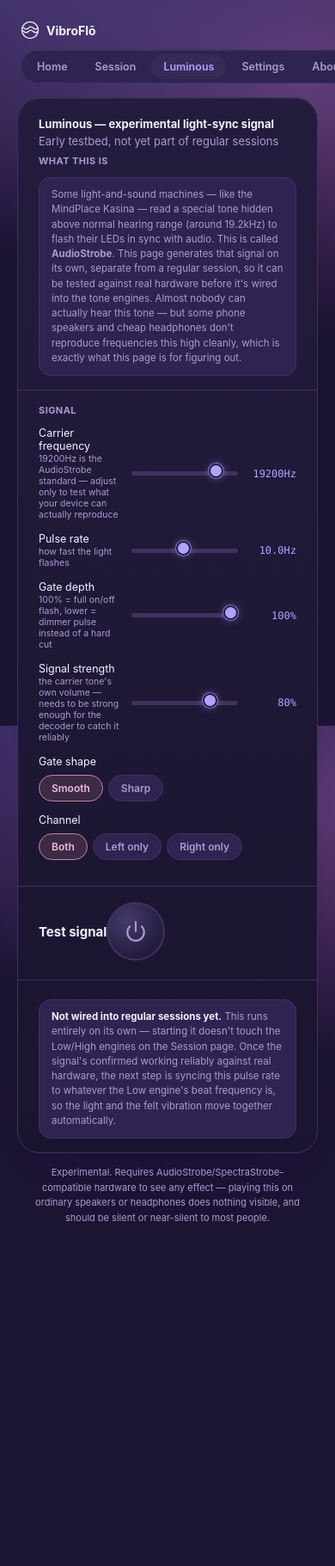
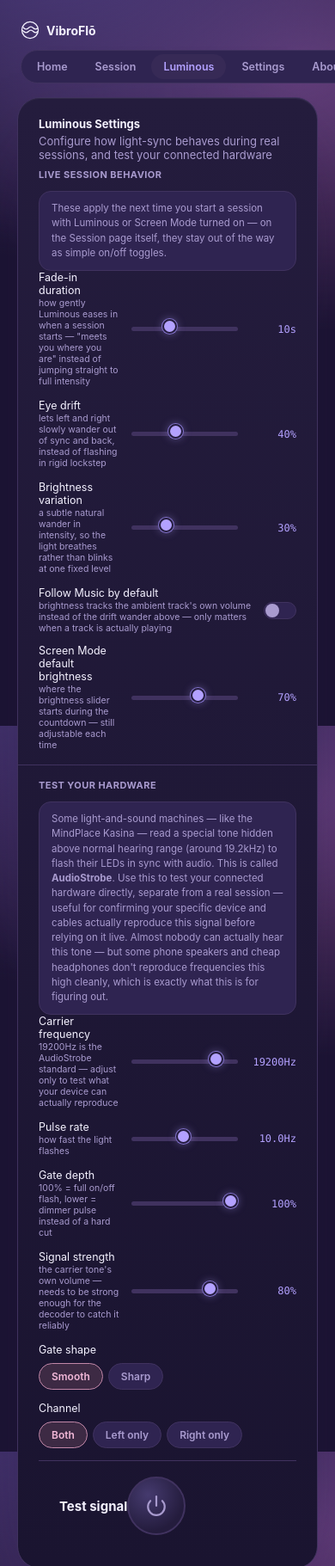
Before and after one commit to quacked73/VibroFlo, a website built with Vite: page luminous.html in a window 390 px wide. Shown: the top 1821 px of the page at 86% size. Before the commit the page ends 1425 px from the top, so only its background shows below. Built offline with nearby package versions, Linux system fonts and the light colour scheme.

Commit message:
Luminous update to ramp.

```diff
--- a/luminous.html
+++ b/luminous.html
@@ -3,7 +3,7 @@
 <head>
 <meta charset="UTF-8">
 <meta name="viewport" content="width=device-width, initial-scale=1.0, maximum-scale=1">
-<title>VibroFlō — Luminous (Experimental)</title>
+<title>VibroFlō — Luminous Settings</title>
 <link rel="icon" type="image/svg+xml" href="/favicon.svg">
 <link rel="stylesheet" href="/src/styles/main.css">
 </head>
@@ -13,25 +13,58 @@
 
   <div class="console">
     <div class="hero-eyebrow">
-      <b style="color:var(--text); display:block; margin-bottom:4px; font-size:13px;">Luminous — experimental light-sync signal</b>
-      Early testbed, not yet part of regular sessions
+      <b style="color:var(--text); display:block; margin-bottom:4px; font-size:13px;">Luminous Settings</b>
+      Configure how light-sync behaves during real sessions, and test your connected hardware
     </div>
 
     <div class="section dim-target" style="border-top:none; padding-top:8px;">
-      <div class="section-title">What this is</div>
+      <div class="section-title">Live Session Behavior</div>
       <div class="callout">
-        Some light-and-sound machines — like the MindPlace Kasina — read a special tone
-        hidden above normal hearing range (around 19.2kHz) to flash their LEDs in sync
-        with audio. This is called <b>AudioStrobe</b>. This page generates that signal on
-        its own, separate from a regular session, so it can be tested against real
-        hardware before it's wired into the tone engines. Almost nobody can actually hear
-        this tone — but some phone speakers and cheap headphones don't reproduce
-        frequencies this high cleanly, which is exactly what this page is for figuring out.
+        These apply the next time you start a session with Luminous or Screen Mode turned on — on the
+        Session page itself, they stay out of the way as simple on/off toggles.
+      </div>
+
+      <div class="ctrl-row">
+        <div class="ctrl-label">Fade-in duration<small>how gently Luminous eases in when a session starts — "meets you where you are" instead of jumping straight to full intensity</small></div>
+        <input type="range" id="prefFadeIn" min="0" max="30" step="1" value="10">
+        <div class="ctrl-value"><span id="prefFadeInVal">10</span>s</div>
+      </div>
+
+      <div class="ctrl-row">
+        <div class="ctrl-label">Eye drift<small>lets left and right slowly wander out of sync and back, instead of flashing in rigid lockstep</small></div>
+        <input type="range" id="prefEyeDrift" min="0" max="100" step="1" value="40">
+        <div class="ctrl-value"><span id="prefEyeDriftVal">40</span>%</div>
+      </div>
+
+      <div class="ctrl-row">
+        <div class="ctrl-label">Brightness variation<small>a subtle natural wander in intensity, so the light breathes rather than blinks at one fixed level</small></div>
+        <input type="range" id="prefBrightnessVar" min="0" max="100" step="1" value="30">
+        <div class="ctrl-value"><span id="prefBrightnessVarVal">30</span>%</div>
+      </div>
+
+      <div class="toggle-line">
+        <div class="ctrl-label">Follow Music by default<small>brightness tracks the ambient track's own volume instead of the drift wander above — only matters when a track is actually playing</small></div>
+        <div class="switch" id="prefFollowMusicSwitch"><div class="knob"></div></div>
+      </div>
+
+      <div class="ctrl-row">
+        <div class="ctrl-label">Screen Mode default brightness<small>where the brightness slider starts during the countdown — still adjustable each time</small></div>
+        <input type="range" id="prefScreenBrightness" min="15" max="100" step="1" value="70">
+        <div class="ctrl-value"><span id="prefScreenBrightnessVal">70</span>%</div>
       </div>
     </div>
 
     <div class="section dim-target">
-      <div class="section-title">Signal</div>
+      <div class="section-title">Test Your Hardware</div>
+      <div class="callout">
+        Some light-and-sound machines — like the MindPlace Kasina — read a special tone
+        hidden above normal hearing range (around 19.2kHz) to flash their LEDs in sync
+        with audio. This is called <b>AudioStrobe</b>. Use this to test your connected hardware
+        directly, separate from a real session — useful for confirming your specific device and
+        cables actually reproduce this signal before relying on it live. Almost nobody can
+        actually hear this tone — but some phone speakers and cheap headphones don't reproduce
+        frequencies this high cleanly, which is exactly what this is for figuring out.
+      </div>
 
       <div class="ctrl-row">
         <div class="ctrl-label">Carrier frequency<small>19200Hz is the AudioStrobe standard — adjust only to test what your device can actually reproduce</small></div>
@@ -73,9 +106,8 @@
           <div class="pill" data-channel="right">Right only</div>
         </div>
       </div>
-    </div>
 
-    <div class="section transport">
+      <div class="section transport" style="margin-top:14px;">
         <div style="display:flex; align-items:center; justify-content:space-between;">
           <div>
             <div style="font-family:var(--sans); font-weight:700; font-size:15px;">Test signal</div>
@@ -89,22 +121,13 @@
           </div>
         </div>
       </div>
-
-    <div class="section dim-target">
-      <div class="callout">
-        <b style="color:var(--text);">Not wired into regular sessions yet.</b> This runs entirely on its
-        own — starting it doesn't touch the Low/High engines on the Session page. Once
-        the signal's confirmed working reliably against real hardware, the next step is
-        syncing this pulse rate to whatever the Low engine's beat frequency is, so the
-        light and the felt vibration move together automatically.
-      </div>
     </div>
   </div>
 
   <div class="footnote">
-    Experimental. Requires AudioStrobe/SpectraStrobe-compatible hardware to see any
-    effect — playing this on ordinary speakers or headphones does nothing visible, and
-    should be silent or near-silent to most people.
+    Live Session Behavior settings apply automatically on Session — no need to revisit them there.
+    The hardware test above requires AudioStrobe/SpectraStrobe-compatible hardware to see any
+    effect, and should be silent or near-silent to most people on ordinary speakers.
   </div>
 
 <script type="module" src="/src/js/luminous.js"></script>
--- /dev/null
+++ b/src/js/luminous-prefs.js
@@ -0,0 +1,30 @@
+// Persisted Luminous behavior preferences — configured on the Luminous
+// settings page, read by Session when a session actually starts. Plain
+// localStorage rather than IndexedDB since these are a handful of small
+// values, same pattern already used for "remember last setup" elsewhere.
+
+const KEY = "vibrosomatics_luminous_prefs";
+
+const DEFAULTS = {
+  eyeDrift: 40,
+  brightnessVar: 30,
+  followMusic: false,
+  fadeInSeconds: 10,       // shared by the AudioStrobe signal and the Screen Mode flicker
+  screenBrightnessDefault: 70,
+};
+
+export function getLuminousPrefs(){
+  try{
+    const saved = JSON.parse(localStorage.getItem(KEY) || "{}");
+    return { ...DEFAULTS, ...saved };
+  }catch(e){
+    return { ...DEFAULTS };
+  }
+}
+
+export function saveLuminousPrefs(partial){
+  const current = getLuminousPrefs();
+  const next = { ...current, ...partial };
+  try{ localStorage.setItem(KEY, JSON.stringify(next)); }catch(e){ /* storage full/unavailable — non-fatal */ }
+  return next;
+}
--- a/src/js/luminous.js
+++ b/src/js/luminous.js
@@ -1,17 +1,68 @@
-// Luminous — a standalone AudioStrobe test signal generator.
+// Luminous Settings — configures how light-sync behaves during real
+// sessions (persisted, read by session.js), plus a standalone AudioStrobe
+// test signal generator for pre-testing connected hardware directly.
 //
-// Deliberately separate from session.js's audio graph: this is a lab bench
-// for dialing in a real light-sync signal against actual hardware (starting
-// with a MindPlace Kasina), not yet a feature wired into regular sessions.
-// The technique is the same amplitude-gating already used for Isochronic
-// mode on the Session page's engines — an LFO gates a gain node — just aimed
-// at a carrier frequency above normal hearing instead of an audible tone.
+// The test signal below is deliberately separate from session.js's own
+// audio graph — a lab bench for dialing in a real light-sync signal against
+// actual hardware (starting with a MindPlace Kasina). The technique is the
+// same amplitude-gating already used for Isochronic mode on the Session
+// page's engines — an LFO gates a gain node — just aimed at a carrier
+// frequency above normal hearing instead of an audible tone.
 
 import { renderNav } from "./nav.js";
 import { logoSVG } from "./logo.js";
 import { showLuminousWarning } from "./luminous-safety.js";
+import { getLuminousPrefs, saveLuminousPrefs } from "./luminous-prefs.js";
 
 renderNav("luminous");
+
+// ---------- Live Session Behavior (persisted preferences) ----------
+const prefFadeIn = document.getElementById("prefFadeIn");
+const prefFadeInVal = document.getElementById("prefFadeInVal");
+const prefEyeDrift = document.getElementById("prefEyeDrift");
+const prefEyeDriftVal = document.getElementById("prefEyeDriftVal");
+const prefBrightnessVar = document.getElementById("prefBrightnessVar");
+const prefBrightnessVarVal = document.getElementById("prefBrightnessVarVal");
+const prefFollowMusicSwitch = document.getElementById("prefFollowMusicSwitch");
+const prefScreenBrightness = document.getElementById("prefScreenBrightness");
+const prefScreenBrightnessVal = document.getElementById("prefScreenBrightnessVal");
+
+(function initPrefsUI(){
+  const prefs = getLuminousPrefs();
+  prefFadeIn.value = prefs.fadeInSeconds;
+  prefFadeInVal.textContent = prefs.fadeInSeconds;
+  prefEyeDrift.value = prefs.eyeDrift;
+  prefEyeDriftVal.textContent = prefs.eyeDrift;
+  prefBrightnessVar.value = prefs.brightnessVar;
+  prefBrightnessVarVal.textContent = prefs.brightnessVar;
+  prefFollowMusicSwitch.classList.toggle("on", prefs.followMusic);
+  prefScreenBrightness.value = prefs.screenBrightnessDefault;
+  prefScreenBrightnessVal.textContent = prefs.screenBrightnessDefault;
+})();
+
+prefFadeIn.addEventListener("input", () => {
+  prefFadeInVal.textContent = prefFadeIn.value;
+  saveLuminousPrefs({ fadeInSeconds: parseInt(prefFadeIn.value, 10) });
+});
+prefEyeDrift.addEventListener("input", () => {
+  prefEyeDriftVal.textContent = prefEyeDrift.value;
+  saveLuminousPrefs({ eyeDrift: parseInt(prefEyeDrift.value, 10) });
+});
+prefBrightnessVar.addEventListener("input", () => {
+  prefBrightnessVarVal.textContent = prefBrightnessVar.value;
+  saveLuminousPrefs({ brightnessVar: parseInt(prefBrightnessVar.value, 10) });
+});
+prefFollowMusicSwitch.addEventListener("click", () => {
+  const next = !prefFollowMusicSwitch.classList.contains("on");
+  prefFollowMusicSwitch.classList.toggle("on", next);
+  saveLuminousPrefs({ followMusic: next });
+});
+prefScreenBrightness.addEventListener("input", () => {
+  prefScreenBrightnessVal.textContent = prefScreenBrightness.value;
+  saveLuminousPrefs({ screenBrightnessDefault: parseInt(prefScreenBrightness.value, 10) });
+});
+
+// ---------- Test Your Hardware (unchanged from before) ----------
 
 const powerBtn = document.getElementById("lumPowerBtn");
 const statusEl = document.getElementById("lumStatus");
```
Also changed, not shown: session.html (+2 -17 lines), src/js/session.js (+21 -29 lines). Lines whose indentation alone changed are shown as unchanged.
